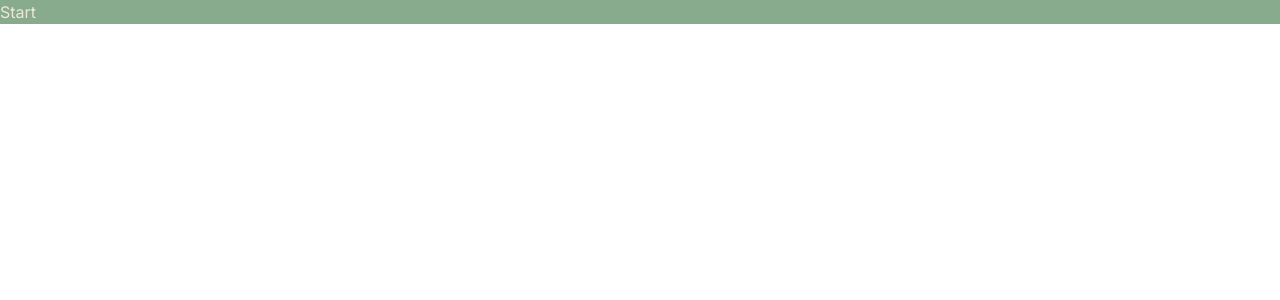
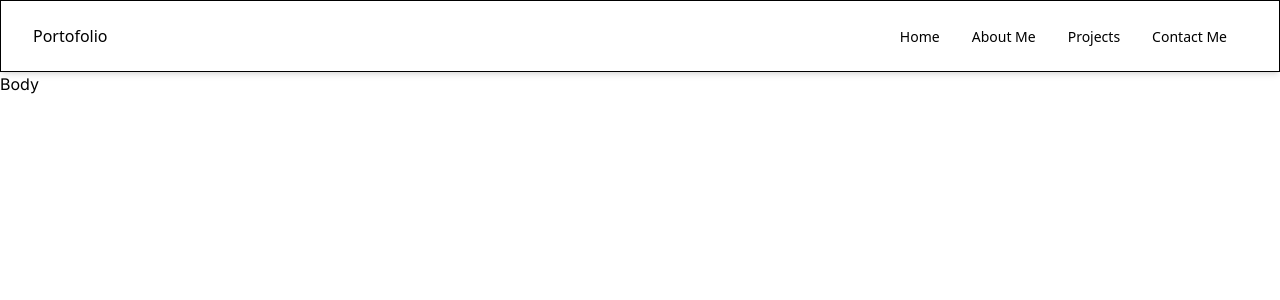
Before and after one commit to coder7475/robiul-hossain-portfolio, a Next.js app: page / in a window 1280 px wide. Shown: the top 300 px of the page. Built offline with nearby package versions, Linux system fonts and the light colour scheme.

Commit message:
feat: change project metadata and setup navbar structure

```diff
--- a/src/app/layout.tsx
+++ b/src/app/layout.tsx
@@ -5,8 +5,8 @@ import './globals.css'
 const inter = Inter({ subsets: ['latin'] })
 
 export const metadata: Metadata = {
-  title: 'Create Next App',
-  description: 'Generated by create next app',
+  title: 'Robiul Hossain | Portofolio',
+  description: 'Portofolio of Robiul Hossain ',
 }
 
 export default function RootLayout({
--- a/src/app/page.tsx
+++ b/src/app/page.tsx
@@ -1,9 +1,12 @@
-import Image from 'next/image'
+import Navbar from '../components/shared/Navbar';
 
-export default function Home() {
+const HomePage = () => {
   return (
-    <main>
-     <h1 className="bg-primary text-gray">Start</h1>
-    </main>
-  )
-}
+    <div>
+      <Navbar/>
+      <p>Body</p>
+    </div>
+  );
+};
+
+export default HomePage;
--- /dev/null
+++ b/src/components/shared/Navbar.tsx
@@ -0,0 +1,44 @@
+import Image from "next/image";
+import Link from "next/link";
+const Navbar = () => {
+  return (
+    <nav className="sticky top-0 z-10 block w-full max-w-full px-4 py-2 text-white bg-white border rounded-none shadow-md h-max border-white/80 bg-opacity-80 backdrop-blur-2xl backdrop-saturate-200 lg:px-8 lg:py-4" id="home">
+      <div className="flex items-center justify-between text-blue-gray-900">
+        <Link
+          href="#home"
+          className="mr-4 block cursor-pointer py-1.5 font-sans text-base font-medium leading-relaxed text-inherit antialiased"
+        >
+          Portofolio
+        </Link>
+        <div className="flex items-center gap-4">
+          <div className="hidden mr-4 lg:block">
+            <ul className="flex flex-col gap-2 mt-2 mb-4 lg:mb-0 lg:mt-0 lg:flex-row lg:items-center lg:gap-6">
+              <li className="block p-1 font-sans text-sm antialiased font-normal leading-normal text-blue-gray-900">
+                <Link href="#home" className="flex items-center">
+                  Home
+                </Link>
+              </li>
+              <li className="block p-1 font-sans text-sm antialiased font-normal leading-normal text-blue-gray-900">
+                <Link href="#about" className="flex items-center">
+                  About Me
+                </Link>
+              </li>
+              <li className="block p-1 font-sans text-sm antialiased font-normal leading-normal text-blue-gray-900">
+                <Link href="#projects" className="flex items-center">
+                  Projects
+                </Link>
+              </li>
+              <li className="block p-1 font-sans text-sm antialiased font-normal leading-normal text-blue-gray-900">
+                <Link href="#" className="flex items-center">
+                  Contact Me
+                </Link>
+              </li>
+            </ul>
+          </div>
+        </div>
+      </div>
+    </nav>
+  );
+};
+
+export default Navbar;
```
